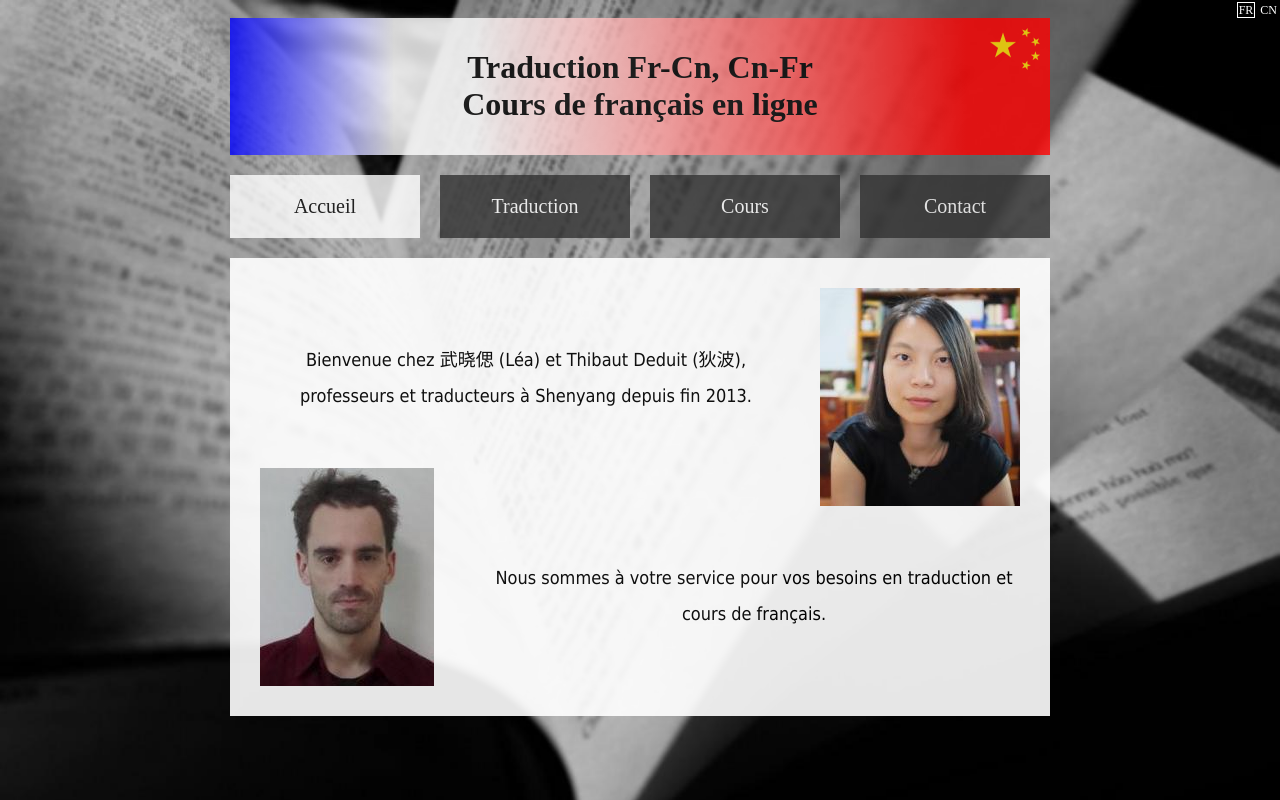
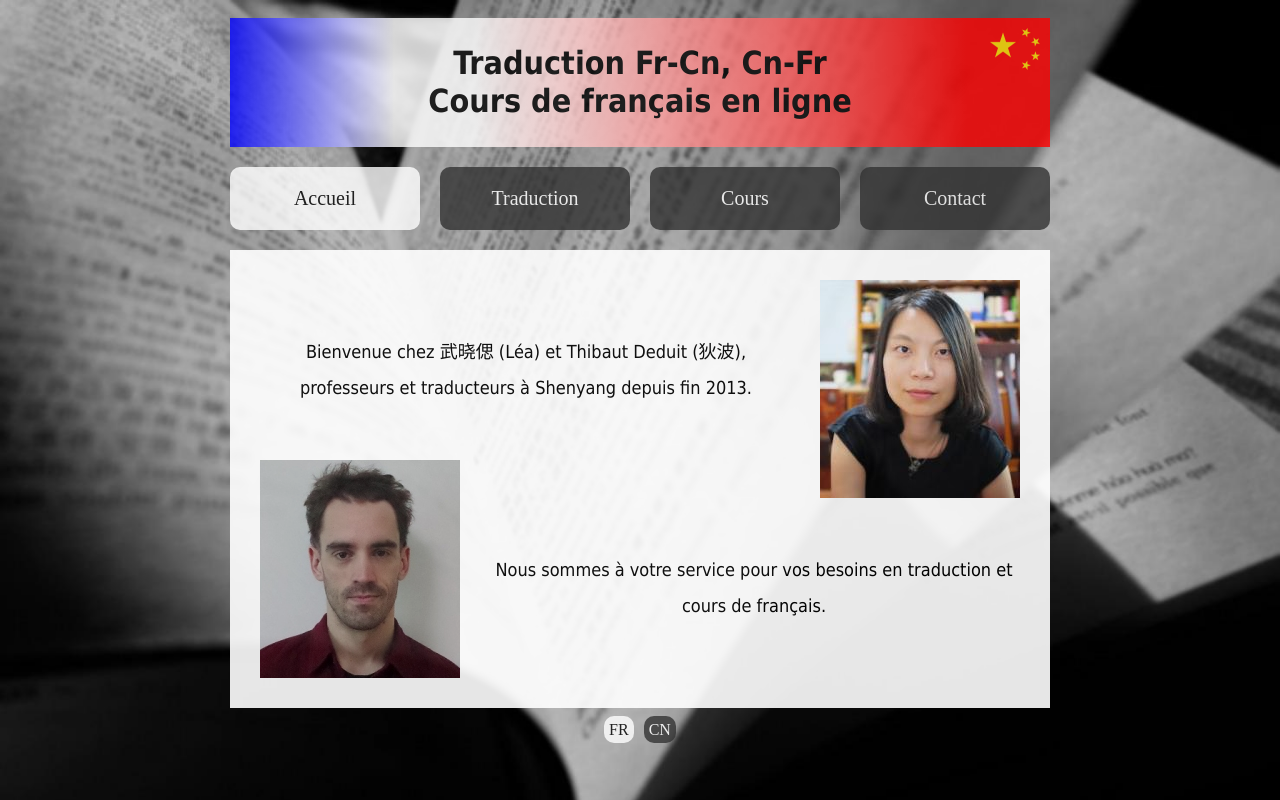
Before and after one commit to tiboded/website, a Flask app: page /fr/ in a window 1280 px wide. Run offline with Flask 2, Linux system fonts and the light colour scheme; some libraries are stand-ins or nearby versions.

Commit message:
added pictures

```diff
--- a/static/css.css
+++ b/static/css.css
@@ -2,7 +2,7 @@ body {
 	background: url('pages_bw_blur.jpg') no-repeat fixed;
 	background-size: cover;
 }
-header, nav, main, footer {
+header, nav, main {
 	display: flex;
 	justify-content: center;
 }
@@ -11,10 +11,9 @@ header > #title {
 	opacity: 0.8;
 	text-align: center;
 	margin: 10px 10px 10px 10px;
-	padding: 10px;
+	padding: 5px 10px;
 	width: 800px;
 	position: relative;
-	font-family: Constantia,'minijianyingbik78bba942717567';
 }
 .stars {
 	position: absolute;
@@ -31,6 +30,7 @@ nav > * {
 	width: 170px;
 	font-size: 20px;
 	cursor: pointer;
+	border-radius: 10px;
 }
 nav > :hover {
 	background: #444;
@@ -40,7 +40,6 @@ nav > .on {
 	color: black;
 }
 nav > .on:hover {
-	font-weight: normal;
 	cursor: auto;
 }
 main > * {
@@ -54,7 +53,6 @@ section {
 	display: none;
 	font-size: 18px;
 	line-height: 36px;
-	font-family: Tahoma,'Microsoft Yahei','微软雅黑';
 }
 section#home {
 	display: block;
@@ -90,19 +88,29 @@ section#contact {
 	text-align: center;
 }
 aside {
-	display: inline;
-	position: absolute;
-	top: 0px;
-	right: 2px;
+	text-align: center;
+	margin: 3px;
 }
 aside > * {
-	padding: 0px 1px;
+	display: inline;
 	color: white;
+	background: #333;
+	opacity: 0.8;
 	text-decoration: none;
-	font-size: 12px;
+	text-align: center;
+	font-size: 16px;
+	padding: 5px;
+	margin: 3px;
 	cursor: pointer;
+	border-radius: 10px;
+}
+aside > :hover {
+	background: #444;
 }
 aside > .on {
-	border: 1px solid white;
+	background: white;
+	color: black;
+}
+aside > .on:hover {
 	cursor: auto;
 }
--- /dev/null
+++ b/static/fr.css
@@ -0,0 +1,5 @@
+@import url('css.css');
+
+#title, section {
+	font-family: Tahoma;
+}
--- a/templates/fr.html
+++ b/templates/fr.html
@@ -3,7 +3,7 @@
 		<meta charset='utf-8'>
 		<meta name='' content=''>
 		<title>Traduction Fr-Cn Cn-Fr, cours de français en ligne</title>
-		<link rel='stylesheet' href='{{ url_for("static",filename="css.css") }}'>
+		<link rel='stylesheet' href='{{ url_for("static",filename="fr.css") }}'>
 		<script src='https://lib.sinaapp.com/js/jquery/3.1.0/jquery-3.1.0.min.js'></script>
 		<script src='{{ url_for("static",filename="js.js") }}'></script>
 	</head>
--- a/templates/zh.html
+++ b/templates/zh.html
@@ -4,7 +4,7 @@
 		<meta charset='utf-8'>
 		<meta name='' content=''>
 		<title>中法互译——在线法语课程</title>
-		<link rel='stylesheet' href='{{ url_for("static",filename="css.css") }}'>
+		<link rel='stylesheet' href='{{ url_for("static",filename="zh.css") }}'>
 		<link href='//cdn.webfont.youziku.com/webfonts/nomal/95591/19493/584b68c7f629d8126c7be394.css' rel='stylesheet' type='text/css'/>
 		<script src='https://lib.sinaapp.com/js/jquery/3.1.0/jquery-3.1.0.min.js'></script>
 		<script src='{{ url_for("static",filename="js.js") }}'></script>
@@ -26,7 +26,7 @@
 		</nav>
 		<main>
 			<section id='home' class='on'>
-				<p class='left'><br/>...<br/><br/></p>
+				<p class='left'><br/>我们是武晓偲（Léa）和 Thibaut Deduit（狄波），2013年起在沈阳工作生活的跨国组合。<br/><br/></p>
 				<img class='xiaosi' src='{{ url_for("static",filename="xiaosi.jpg") }}'>
 				<img class='tibo' src='{{ url_for("static",filename="tibo.jpg") }}'>
 				<p class='right'><br/>我们将针对需求在翻译和法语课程方面竭诚为您服务。</p>
```
Also changed, not shown: static/zh.css (added, +10 -0 lines), templates/zh_bkp.html (deleted, +0 -79 lines), static/flags.png (deleted), static/pages.jpg (deleted), static/tibo.jpg.
